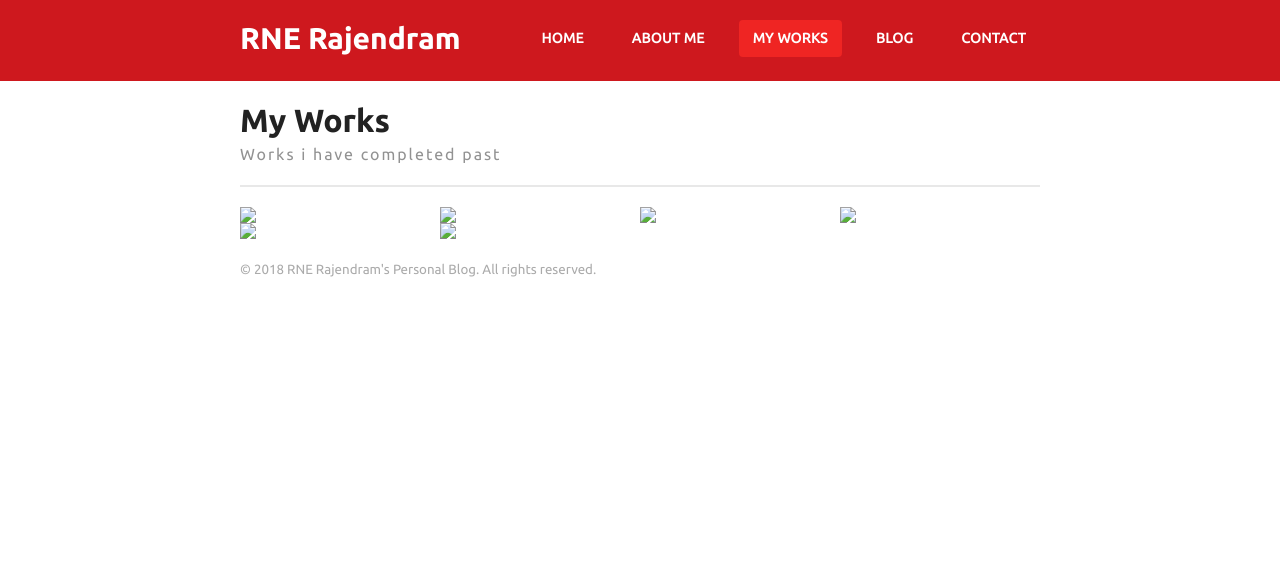
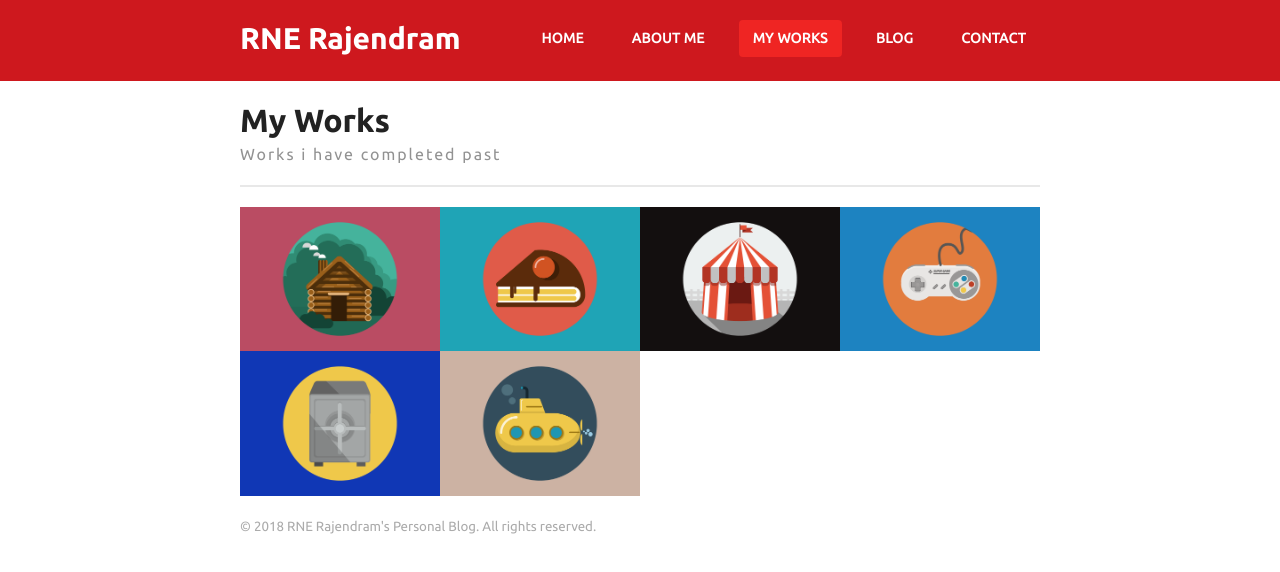
Before and after one commit to joeljerushan/portfolio-html-template, a plain HTML site: page my-works.html in a window 1280 px wide. Drawn offline with Linux system fonts and the light colour scheme; the site is published under a folder, as on GitHub Pages, so addresses that start at the root find nothing.

Commit message:
fixed myworks image path

```diff
--- a/my-works.html
+++ b/my-works.html
@@ -41,12 +41,12 @@
 
         <div class="page_content">
             <div class="row">
-                <div class="single_work"><img src="/images/work-1.png"/></div>
-                <div class="single_work"><img src="/images/work-2.png"/></div>
-                <div class="single_work"><img src="/images/work-3.png"/></div>
-                <div class="single_work"><img src="/images/work-4.png"/></div>
-                <div class="single_work"><img src="/images/work-5.png"/></div>
-                <div class="single_work"><img src="/images/work-6.png"/></div>
+                <div class="single_work"><img src="images/work-1.png"/></div>
+                <div class="single_work"><img src="images/work-2.png"/></div>
+                <div class="single_work"><img src="images/work-3.png"/></div>
+                <div class="single_work"><img src="images/work-4.png"/></div>
+                <div class="single_work"><img src="images/work-5.png"/></div>
+                <div class="single_work"><img src="images/work-6.png"/></div>
             </div>
         </div>
 
```
